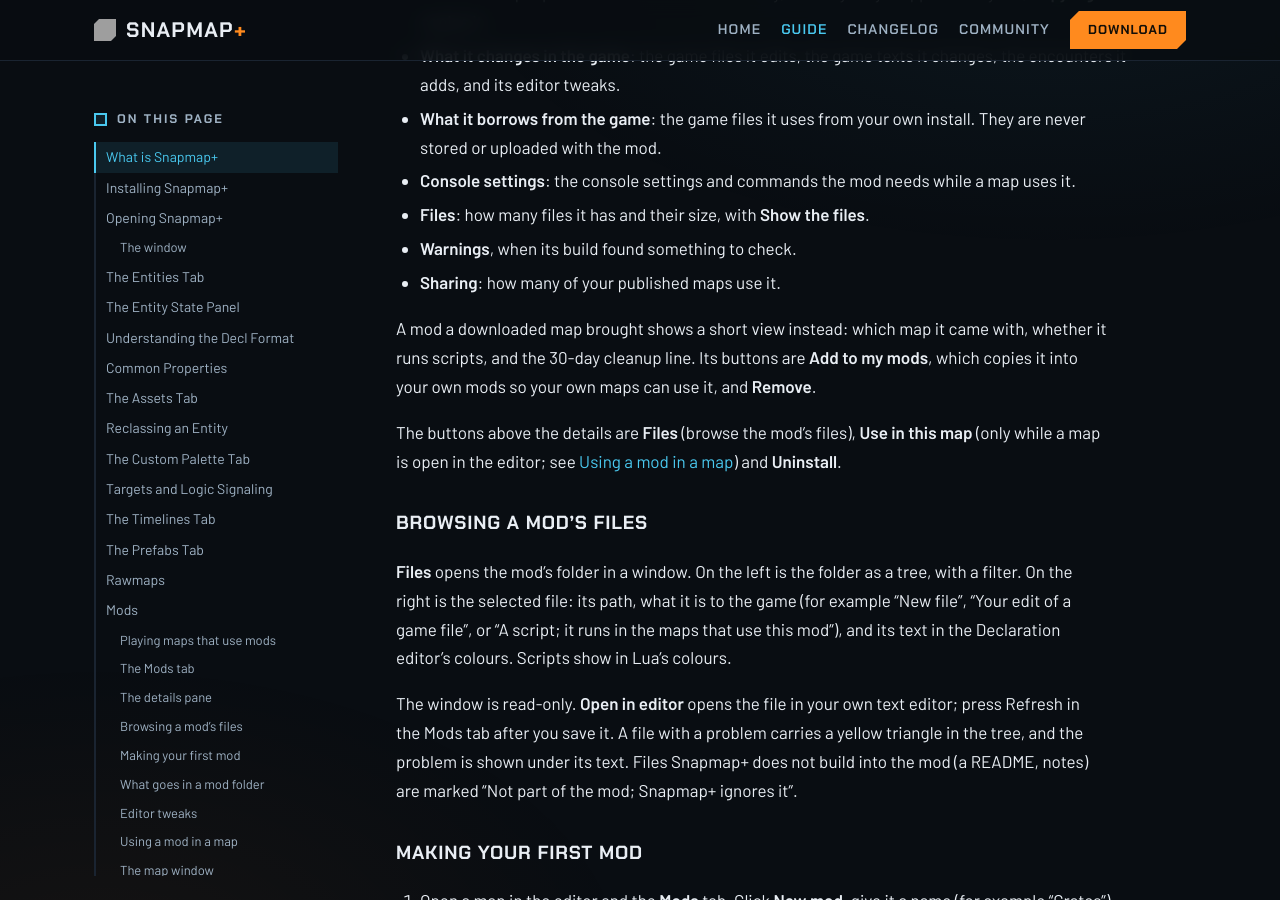
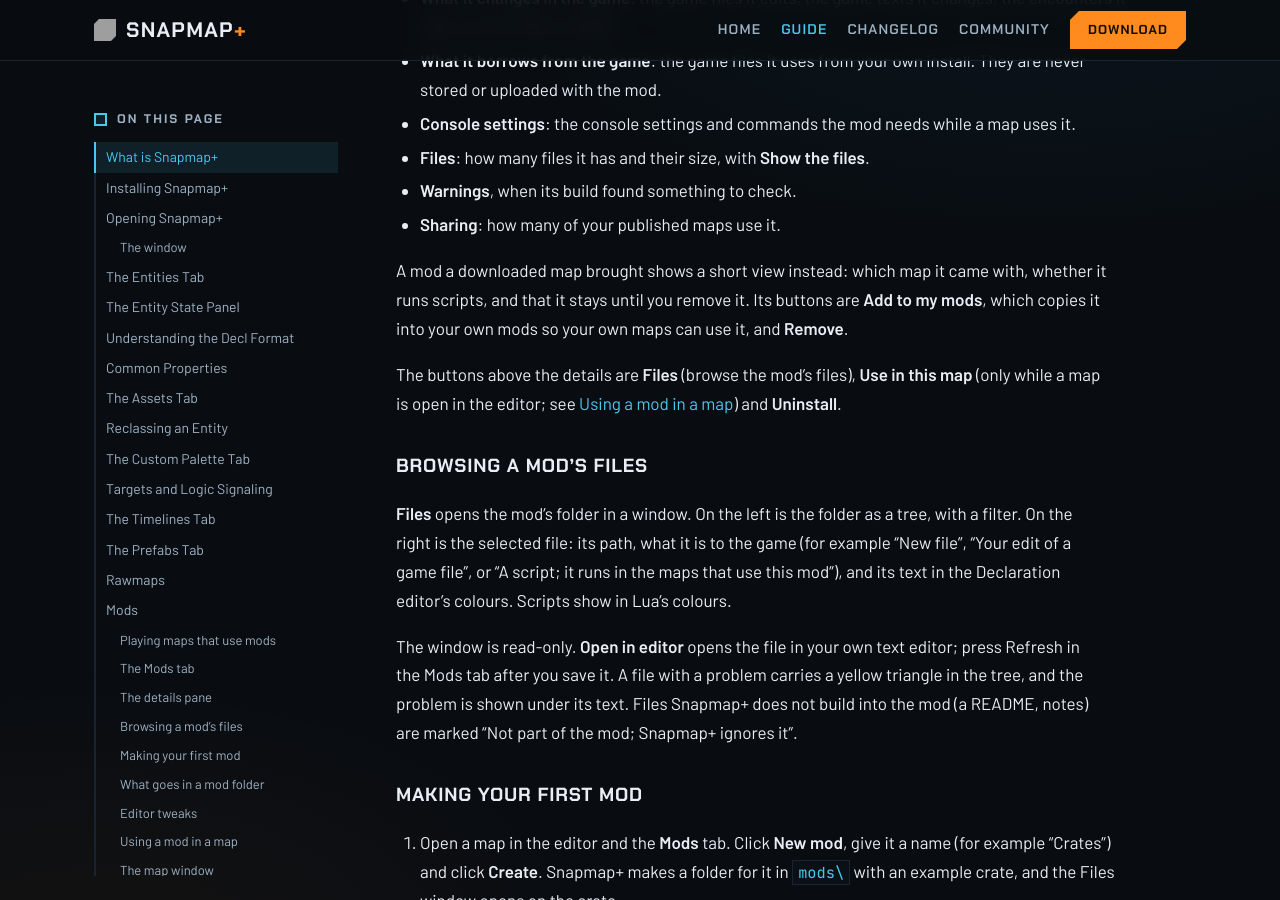
Before and after one commit to doom-snapmap/snapmap-web, a Jekyll site: the page built from site/snapmap-plus-guide.md, in a window 1280 px wide and 900 px high, scrolled down 29325 px. Built offline with Jekyll 4.4.1, drawn with Linux system fonts in a browser that asks for light colours; some of the changed text lies outside the part shown; grey boxes are pictures that could not be loaded.

Commit message:
Say that a downloaded map's mods stay until the player removes them
The product no longer removes a downloaded map's mods at start, so the guide drops the 30-day cleanup and says they stay in mods\maps until the player removes them in the Mods tab.

```diff
--- a/site/snapmap-plus-guide.md
+++ b/site/snapmap-plus-guide.md
@@ -722,9 +722,7 @@ which you turned off in the Mods tab; turn on "Play maps whose mods include scri
 it." That holds for a map you downloaded while the setting was on, and for a rawmap or prefab ZIP
 you import or open. Your own maps always play.
 
-`mods\maps\` is a cache. When DOOM starts, Snapmap+ removes the mods of a downloaded map that none of
-your saved maps uses and that you have not played for 30 days. Playing that map again downloads
-them again.
+A downloaded map's mods stay in `mods\maps\` until you remove them in the Mods tab.
 
 When a mod cannot be had, the map does not load, and the game says why:
 
@@ -798,7 +796,7 @@ Select one of your mods to read about it. The line under its name says how it is
 - **Sharing**: how many of your published maps use it.
 
 A mod a downloaded map brought shows a short view instead: which map it came with, whether it runs
-scripts, and the 30-day cleanup line. Its buttons are **Add to my mods**, which copies it into your
+scripts, and that it stays until you remove it. Its buttons are **Add to my mods**, which copies it into your
 own mods so your own maps can use it, and **Remove**.
 
 The buttons above the details are **Files** (browse the mod's files), **Use in this map** (only while
```
